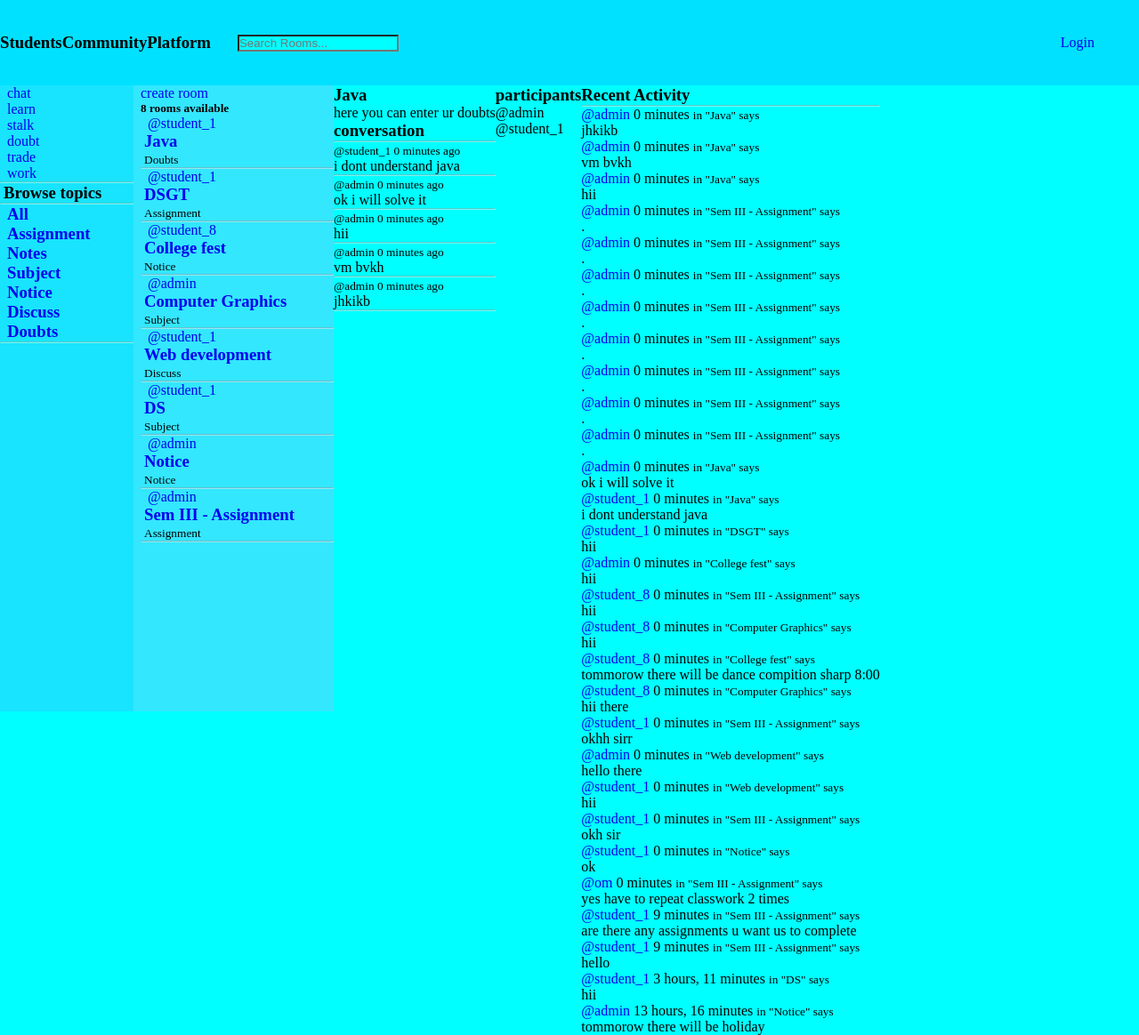
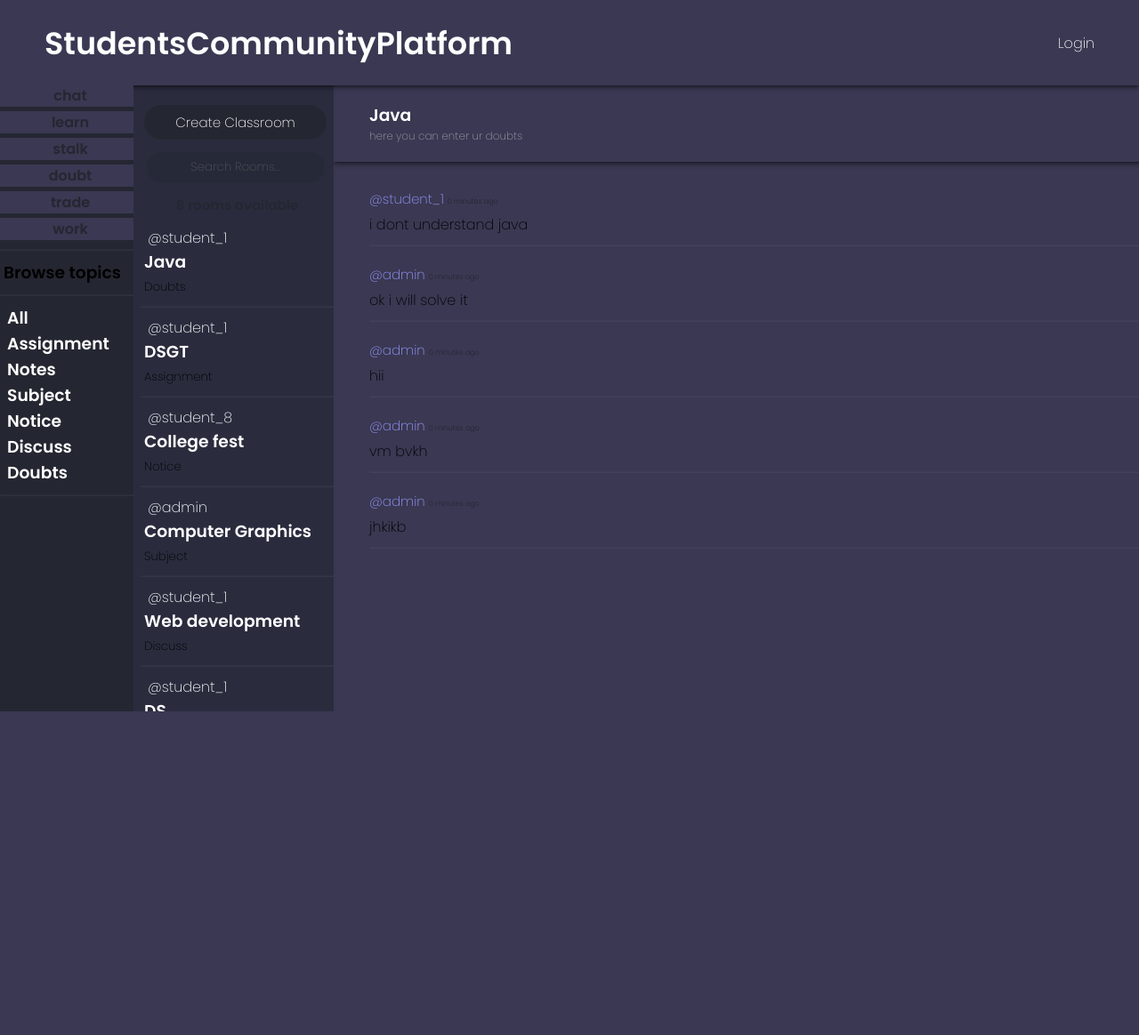
Before and after one commit to AdarshVMore/Students-Community-Platform, a Django app: page /room/20 in a window 1280 px wide. Shown: the whole page at 89% size. After the commit the page ends 800 px from the top, so only its background shows below. Run offline with Django 4.2, Linux system fonts and the light colour scheme; data comes from the database, SQL or seed files in the repository; both versions use the stored data as it was after the commit; parts of the project's set-up code (start-up, migrations or seed data) failed here and were passed over.

Commit message:
50% of stylinig done

```diff
--- a/base/templates/base/home.html
+++ b/base/templates/base/home.html
@@ -1,39 +1,51 @@
 {%extends 'main.html'%}
 
+{% load static%}
 
 {%block content%}
-
-
+<link rel="preconnect" href="https://fonts.googleapis.com">
+<link rel="preconnect" href="https://fonts.gstatic.com" crossorigin>
+<link href="https://fonts.googleapis.com/css2?family=Poppins:wght@200;600&display=swap" rel="stylesheet">
 
 <style>
     :root{
-    --top-nav-bgc: #00e1ff;
-    --left-most-bgc: #18e4ff;
-    --create-room-bgc: #33e7ff;
+    --top-nav-bgc: #3A3852;
+    --left-most-bgc: #242731;
+    --create-room-bgc: #2A2C3E;
     }
     * {
         margin: 0;
         padding: 0;
         box-sizing: border-box;
+        font-family: 'Poppins', sans-serif;
+    }
+    .all{
+        background-color: var(--top-nav-bgc);
+    }
+    a{
+        text-decoration: none;
     }
     hr{
         opacity: 50%;
-
-
     }
-
     .logo h3 {
         background-color: var(--top-nav-bgc);
-
+        color: white;
+        font-size: 35px;
+        padding-left: 50px;
     }
 
     .top-nav {
         display: flex;
         align-items: center;
-        width: 100vw;
+        max-width: 100vw;
         box-shadow: 0px 0px 7px black;
         height: 12vh;
         background-color: var(--top-nav-bgc);
+        z-index: 5;
+        position: fixed;
+        font-family: 'Poppins', sans-serif;
+
     }
 
     .top-right-nav {
@@ -64,15 +76,35 @@
     .home-container {
         display: flex;
         height: 88vh;
-        width: 100vw;
+        max-width: 100vw;
         justify-content: flex-start;
     }
+    .app-section ul{
+        color: #3A3852;
 
+    }
+    .app-section ul li{
+        text-align: center;
+        margin: 5px 0;
+        background-color: var(--top-nav-bgc);
+        padding-left: 4px;
+
+    }
+    .app-section ul li a{
+        color: var(--left-most-bgc);
+        background-color: var(--top-nav-bgc);
+        padding: 0;
+        font-weight: bolder;
+    }
     .browse_topics {
         background-color: var(--left-most-bgc);
+        position: fixed;
+        left: 0;
+        top: 95px;
+        min-height: 100%;
+        z-index: 5;
     }
-    .browse_topics ul li a, .app-section ul li{
-        background-color: var(--left-most-bgc);
+    .browse_topics ul li a{
         list-style: none;
         padding-left: 4px;
     }
@@ -82,47 +114,96 @@
         flex-direction: column;
         background-color: var(--create-room-bgc);
         width: 225px;
+        z-index: 1;
     }
-    .create-room .top , .create-room .top a, .create-room .top h5{
+    .create-room .top , .create-room .top h5{
         background-color: var(--create-room-bgc);
         padding-left: 4px;
     }
-
-
     .chat-section{
         display: flex;
         padding-right: 5vw;
     }
-
-
     .home-container .recent-activity{
         display: flex;
         flex-direction: column;
         justify-content: right;
     }
     .main-container{
-        width: 70vw;
+        min-width: 76vw;
         display: flex;
+        background-color: var(--top-nav-bgc);
+        position: fixed;
+        top: 95px;
+        left: 375px;
+        overflow-y: auto;
+
+    }
+    a{
+        color: white;
+    }
+    .create-room{
+        max-height: 100%;
+        position: fixed;
+        overflow-x: hidden;
+        overflow-y: scroll;
+        overflow: hidden;
+        left: 150px;
+        top: 95px;
+    }
+    .top{
+        text-align: center;
+        background-color: var(--left-most-bgc);
+        margin: 20px 0 0 0;
+        min-height: 140px;
+        display: flex;
+        flex-direction: column;
+        justify-content: space-evenly;
+
+    }
+    .top a{
+        background-color: var(--left-most-bgc);
+        padding: 8px 20px;
+        margin: -10px 8px 0 8px;
+        text-align: center;
+        border-radius: 10000px;
+        font-size: 15px;
+    }
+    .top input{
+        max-width: 200px;
+        height: 35px;
+        border-radius: 100000px;
+        border: 0;
+        background-color: var(--left-most-bgc);
+        opacity: 50%;
+        text-align: center;
+        font-size: 12;
+    }
+    .top h5{
+        color: var(--left-most-bgc);
+        font-size: 15px;
     }
 
 
-
-
-
-
+    #chat-btn{
+        margin-top: 0;
+    }
+    .learn-section{
+        display: none;
+        visibility: hidden;
+    }
 </style>
 
 
 
 
 
+<div class="all">
     <div class="top-nav">
         <div class="logo">
             <h3>StudentsCommunityPlatform</h3>
         </div>
-    <form method="GET" action="{% url 'home' %}">
-        <input type="text" name="q" placeholder="Search Rooms..." />
-    </form>
+
         <div class="top-right-nav">
             {% if request.user.is_authenticated %}
             <h3> <a href="{% url 'profile' user.id%}">{{request.user}}</a> </h3>
@@ -138,12 +219,12 @@
         <div class="browse_topics">
             <div class="app-section">
                 <ul class="links">
-                <li><a href="/">chat</a></li>
-                <li><a href="{% url 'learn' %}">learn</a></li>
-                <li><a href="/">stalk</a></li>
-                <li><a href="/">doubt</a></li>
-                <li><a href="/">trade</a></li>
-                <li><a href="/">work</a></li>
+                    <li id="chat-btn"><a href="/">chat</a></li>
+                    <li id="learn-btn"><a href="{% url 'learn' %}">learn</a></li>
+                    <li id="stalk-btn"><a href="/">stalk</a></li>
+                    <li id="doubt-btn"><a href="/">doubt</a></li>
+                    <li id="trade-btn"><a href="/">trade</a></li>
+                    <li id="work-btn"><a href="/">work</a></li>
                 </ul>
                 <hr>
             </div>
@@ -152,8 +233,12 @@
 
 
         <div class="create-room">
+            <div id="rooms">
                 <div class="top">
-            <a href="{% url 'addroom' %}">create room</a>
+                    <a href="{% url 'addroom' %}">Create Classroom</a>
+                    <form method="GET" action="{% url 'home' %}">
+                        <input type="text" name="q" placeholder="Search Rooms..." />
+                    </form>
                     <h5>{{room_count}} rooms available</h5>
                 </div>
 
@@ -161,7 +246,7 @@
                 <div class="all-rooms">
                     {% include 'base/feedcomponent.html'%}
                 </div>
-
+            </div>
         </div>
 
         <div class="main-container">
@@ -169,12 +254,28 @@
                 {%include 'base/room.html' %}
             </div>
 
-        <div>
+            <div class="learn-section">
                 {%include 'base/learn.html' %}
             </div>
         </div>
 
     </div>
+</div>
+
+<script>
+
+    learn_section = document.getElementsByClassName('learn-section')
+    console.log("script");
+    chat_sect = () => {
+        learn_section.style.dislay = "none"
+        console.log("none")
+    }
+    learn_sect =() => {
+        learn_section.style.dislay = "block"
+        console.log("block")
+    }
+
+</script>
 {%endblock%}
 
 </body>
--- a/base/templates/base/learn.html
+++ b/base/templates/base/learn.html
@@ -1,3 +1,9 @@
+<style>
+    .uploads{
+        display: flex;
+    }
+</style>
+
 
 {% if user.is_authenticated%}
 <div class="upload">
@@ -26,6 +32,7 @@
 {% endif%}
 
 {% for post in posts %}
+    <div class="uploads">
         <div class="uploaded-imgs">
             <div class="upload-top">
                 <a href="{%url 'profile' user.id%}"><h3>@{{post.user}}</h3></a>
@@ -47,6 +54,6 @@
 
 
             <hr>
-        <br>
+        </div>
     </div>
 {% endfor %}
--- a/base/templates/base/room.html
+++ b/base/templates/base/room.html
@@ -4,29 +4,105 @@
   .room-container {
     display: flex;
   }
+  .classroom-heading{
+    width: 1160px;
+    padding: 20px 40px;
+    color: white;
+    box-shadow: 0px 0px 7px black;
+    max-height: 100px;
+    font-family: 'Poppins', sans-serif;
+
+  }
+  .classroom-heading h3{
+    font-weight: bolder;
+    font-size: 20ox;
+  }
+  .classroom-heading p{
+    font-size: 12px;
+    font-weight: 100;
+    opacity: 50%;
+  }
+  .comment-form{
+    position: fixed;
+    bottom: 25px;
+    left: 400px;
+
+  }
+  .comment-form input{
+    height: 30px;
+    border-radius: 10000px;
+    border: 0;
+    width: 65vw;
+    padding: 0 20px;
+  }
+  .comment-wrapper{
+    margin: 20px 40px;
+  }
+  .msg-owner{
+    display: flex;
+    justify-content: space-between;
+    padding: 10px 0 5px 0px;
+  }
+  .msg-owner .username{
+    font-size: 15px;
+    color: rgb(151, 151, 255);
+  }
+  .msg-owner .time{
+    opacity: 50%;
+    font-size: 8px;
+  }
+  .msg-owner p{
+    font-size: 12px;
+  }
+  .msg-owner a{
+    font-size: 12px;
+  }
+  .participants{
+    position: absolute;
+    right: 180px;
+    top: 100px;
+    background-color: var(--create-room-bgc);
+    color: white;
+    padding: 20px;
+  }
+  .participants h3{
+    margin-bottom: 10px;
+  }.participants p{
+    margin: 10px 5px;
+    color: rgb(151, 151, 255);
+  }
+  hr{
+    opacity: 5%;
+    margin: 10px 0;
+  }
 </style>
 
 <div class="room-container">
-  <div>
-    <h3>{{room.name}}</h3>
+  <div  class="talk">
+    <div class="classroom-heading">
+      <h3>{{room.name}}</h3>
 
-    <p>{{room.description}}</p>
-
+      <p>{{room.description}}</p>
+    </div>
 
     <div class="comment-wrapper">
-      <h3>conversation</h3>
-      <hr />
+      <div>
 
       {% for message in allmessages%}
-      <div>
-        {% if request.user == message.user%}
-        <a href="{% url 'deletemessage' message.id %}">Delete</a>
-        {% endif %}
-        <small>@{{message.user}} {{message.created|timesince}} ago</small>
+
+        <div class="msg-owner">
+          <small><small class="username">@{{message.user}}        </small>           <small class="time">      {{message.created|timesince}} ago</small></small>
+
+          {% if request.user == message.user%}
+          <a href="{% url 'deletemessage' message.id %}">Delete</a>
+          {% endif %}
+
+        </div>
         <p>{{message.body}}</p>
         <hr />
-      </div>
       {% endfor %}
+    </div>
+
     </div>
     {% if request.user.is_authenticated %}
     <div class="comment-form">
@@ -37,8 +113,8 @@
     </div>
     {% endif %}
   </div>
-  <div>
-    <h3>participants</h3>
+  <div class="participants">
+    <h3>Participants</h3>
 
     {% for user in participants %}
     <div>
@@ -46,7 +122,7 @@
     </div>
     {% endfor %}
   </div>
-  <div>
+  <div class="recent-act">
     <div>
       <h3>Recent Activity</h3>
       <hr />
--- a/static/style/main.css
+++ /dev/null
@@ -1,7 +0,0 @@
-*{
-    background-color: rgb(0, 255, 255);
-}
-
-a{
-    text-decoration: none;
-}
--- a/studybud/settings.py
+++ b/studybud/settings.py
@@ -118,7 +118,7 @@
 # Static files (CSS, JavaScript, Images)
 # https://docs.djangoproject.com/en/4.0/howto/static-files/
 
-STATIC_URL = 'static/'
+STATIC_URL = 'static/style/'
 
 MEDIA_URL = '/image/'
 
--- a/templates/navbar.html
+++ b/templates/navbar.html
@@ -1,3 +1,4 @@
+{% load static %}
 <!DOCTYPE html>
 <html lang="en">
 <head>
```
Also changed, not shown: base/templates/base/learn/learn.html (deleted), db.sqlite3, static/image/post_images/CGmRP6kWQAM-pHT.jpg (added), static/image/post_images/CGmRP6kWQAM-pHT_qRkRkVH.jpg (added), static/image/post_images/Screenshot_2021-12-27_160426_Agc2mIk.png (added). Lines whose indentation alone changed are shown as unchanged.
